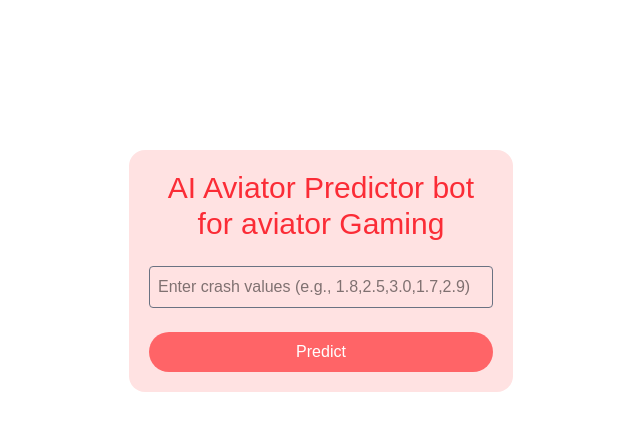
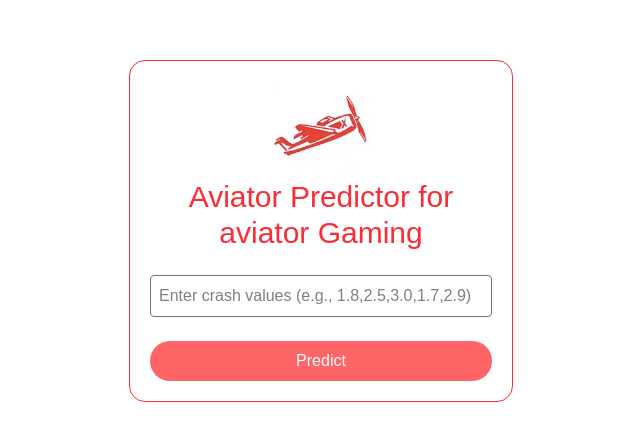
Before and after one commit to Gurungbabita02/web-tools, a Next.js app: page / in a window 1280 px wide. Shown: the part 169-610 px from the top of the page, without its empty margins (319-959 px from the left). Built offline with nearby package versions, Linux system fonts and the light colour scheme.

Commit message:
latest code --image

```diff
--- a/src/app/page.js
+++ b/src/app/page.js
@@ -1,4 +1,5 @@
 "use client"
+import Image from 'next/image';
 import { useState } from 'react';
 
 export default function AviatorPredictor() {
@@ -50,9 +51,12 @@ let local_url=" http://localhost:8000/predict"
   };
 
   return (
-    <div className="container m-auto mt-10 h-full min-h-screen flex justify-center items-center">
-      <div className='lg:w-[30%] sm:w-full sm:p-5 mx-auto bg-red-100 p-10 rounded-2xl'>
-    <h2 className='text-red-500 text-3xl font-medium text-center mb-6'>AI Aviator Predictor bot for aviator Gaming </h2>
+    <div className="container m-auto  h-full min-h-screen flex justify-center items-center">
+      <div className='lg:w-[30%] sm:w-full sm:p-5 mx-auto bg-white border border-solid border-red-500 p-10 rounded-2xl'>
+        <div className='flex justify-center'>
+          <Image src="/predictor-Aviator-icon.webp" alt="Aviator" height={100} width={100}/>
+        </div>
+    <h2 className='text-red-500 text-3xl font-medium text-center mb-6'> Aviator Predictor  for aviator Gaming </h2>
       <input
         type="text"
         placeholder="Enter crash values (e.g., 1.8,2.5,3.0,1.7,2.9)"
@@ -63,9 +67,9 @@ let local_url=" http://localhost:8000/predict"
 
       <button
         onClick={handleSubmit}
-        className="mt-6 bg-red-400 cursor-pointer text-white px-4 py-2 rounded-full w-full hover:bg-white hover:border hover:border-solid hover:text-red-600 "
+        className="mt-6 bg-red-400 cursor-pointer text-white px-4 py-2 rounded-full w-full  "
       >
-        {loader?<div role="status">
+        {loader?<div role="status" className='flex justify-center'>
     <svg aria-hidden="true" class="w-8 h-8 text-gray-200 animate-spin dark:text-gray-600 fill-blue-600" viewBox="0 0 100 101" fill="none" xmlns="http://www.w3.org/2000/svg">
         <path d="M100 50.5908C100 78.2051 77.6142 100.591 50 100.591C22.3858 100.591 0 78.2051 0 50.5908C0 22.9766 22.3858 0.59082 50 0.59082C77.6142 0.59082 100 22.9766 100 50.5908ZM9.08144 50.5908C9.08144 73.1895 27.4013 91.5094 50 91.5094C72.5987 91.5094 90.9186 73.1895 90.9186 50.5908C90.9186 27.9921 72.5987 9.67226 50 9.67226C27.4013 9.67226 9.08144 27.9921 9.08144 50.5908Z" fill="currentColor"/>
         <path d="M93.9676 39.0409C96.393 38.4038 97.8624 35.9116 97.0079 33.5539C95.2932 28.8227 92.871 24.3692 89.8167 20.348C85.8452 15.1192 80.8826 10.7238 75.2124 7.41289C69.5422 4.10194 63.2754 1.94025 56.7698 1.05124C51.7666 0.367541 46.6976 0.446843 41.7345 1.27873C39.2613 1.69328 37.813 4.19778 38.4501 6.62326C39.0873 9.04874 41.5694 10.4717 44.0505 10.1071C47.8511 9.54855 51.7191 9.52689 55.5402 10.0491C60.8642 10.7766 65.9928 12.5457 70.6331 15.2552C75.2735 17.9648 79.3347 21.5619 82.5849 25.841C84.9175 28.9121 86.7997 32.2913 88.1811 35.8758C89.083 38.2158 91.5421 39.6781 93.9676 39.0409Z" fill="currentFill"/>
@@ -78,7 +82,7 @@ let local_url=" http://localhost:8000/predict"
       {error && <p className="mt-2 text-red-600">{error}</p>}
 
       {predictedCrash !== null && (
-        <div className="mt-4 text-green-700 text-lg">
+        <div className="mt-4 text-green-700 text-lg ">
           🧠 Predicted Crash Point: <strong>{predictedCrash}x</strong>
         </div>
       )}
```
Also changed, not shown: public/Predictor-Aviator-icon.webp (added).
